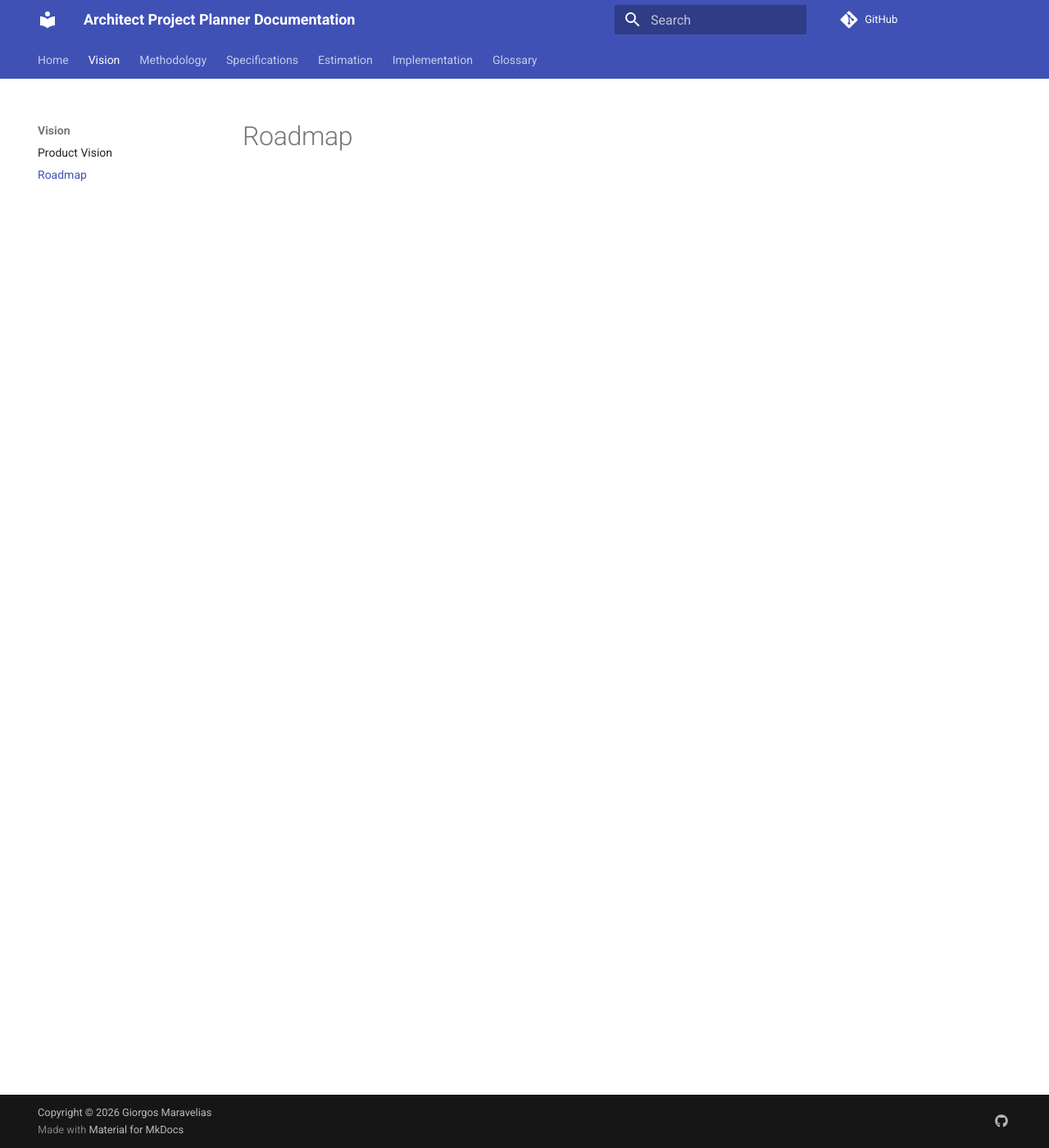
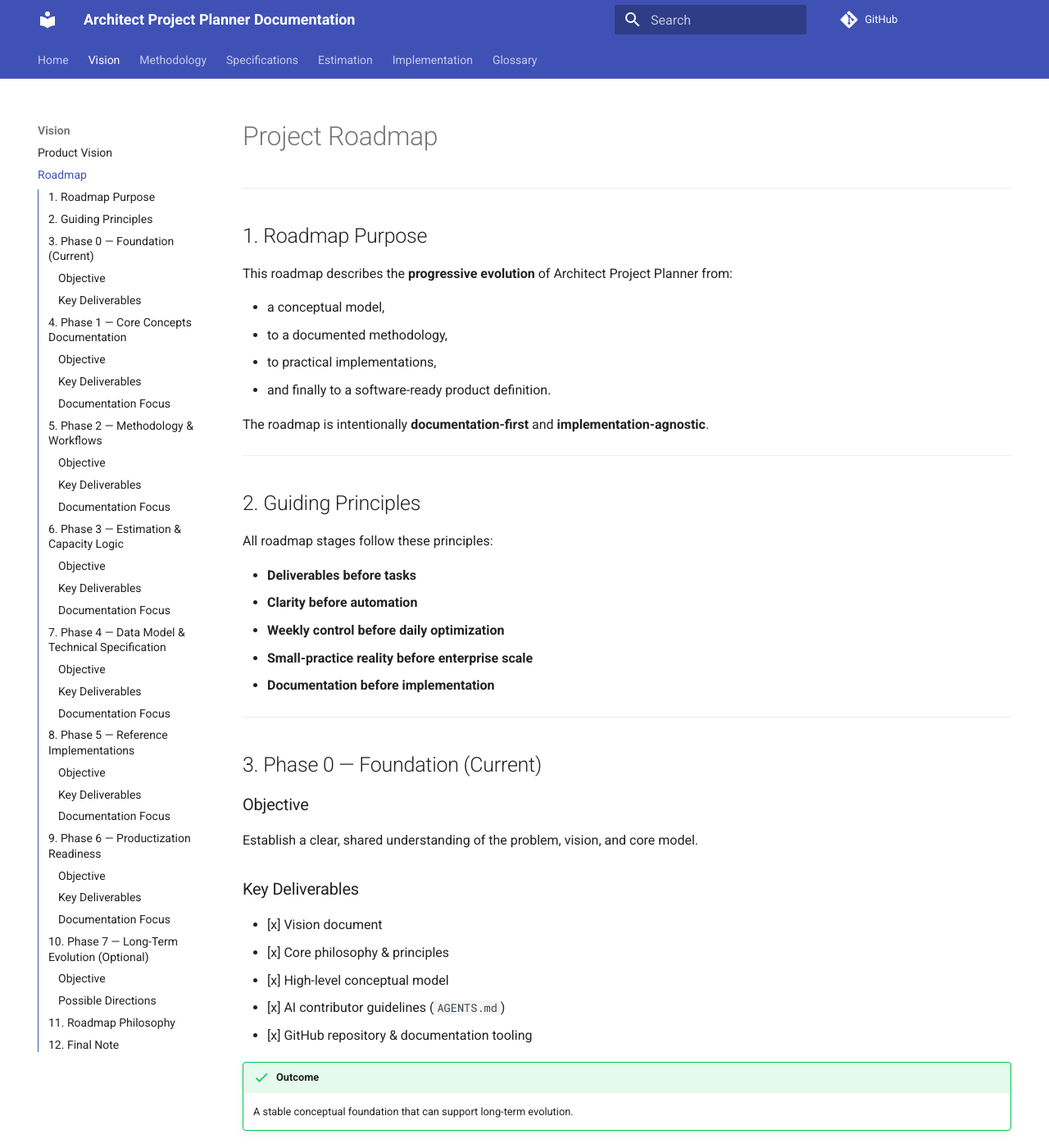
Before and after one commit to maravelias/architect-project-planer-documentation, an MkDocs documentation site: the page built from docs/vision/roadmap.md, in a window 1280 px wide and 1400 px high. Shown: the whole window at 82% size. Built offline with MkDocs 1.6.1 and Material for MkDocs 9.7.7, drawn with Linux system fonts in a browser that asks for light colours; comment, search, counter and statistics services are not loaded; some of the changed text lies outside the part shown.

Commit message:
docs(roadmap): add comprehensive phased roadmap for project evolution
- Introduced a detailed, multi-phase roadmap outlining the project's objectives, key deliverables, and documentation focus for each stage.
- Emphasized a documentation-first, implementation-agnostic approach to ensure clarity and scalability.
- Included guiding principles and roadmap philosophy for long-term strategic alignment.

```diff
--- a/docs/vision/roadmap.md
+++ b/docs/vision/roadmap.md
@@ -1 +1,221 @@
-# Roadmap
+# Project Roadmap
+
+---
+
+## 1. Roadmap Purpose
+
+This roadmap describes the **progressive evolution** of Architect Project Planner from:
+
+- a conceptual model,
+- to a documented methodology,
+- to practical implementations,
+- and finally to a software-ready product definition.
+
+The roadmap is intentionally **documentation-first** and **implementation-agnostic**.
+
+---
+
+## 2. Guiding Principles
+
+All roadmap stages follow these principles:
+
+- **Deliverables before tasks**
+- **Clarity before automation**
+- **Weekly control before daily optimization**
+- **Small-practice reality before enterprise scale**
+- **Documentation before implementation**
+
+---
+
+## 3. Phase 0 — Foundation (Current)
+
+### Objective
+Establish a clear, shared understanding of the problem, vision, and core model.
+
+### Key Deliverables
+- [x] Vision document
+- [x] Core philosophy & principles
+- [x] High-level conceptual model
+- [x] AI contributor guidelines (`AGENTS.md`)
+- [x] GitHub repository & documentation tooling
+
+!!! success "Outcome"
+    A stable conceptual foundation that can support long-term evolution.
+
+---
+
+## 4. Phase 1 — Core Concepts Documentation
+
+### Objective
+Define the fundamental building blocks of the system with absolute clarity.
+
+### Key Deliverables
+- **Projects**
+- **Phases**
+- **Deliverables**
+- **Tasks**
+- **Time Logs**
+- **Weekly Capacity**
+
+### Documentation Focus
+- Clear definitions
+- Boundaries and responsibilities
+- Relationships between concepts
+- Diagrams (PlantUML via Kroki)
+
+!!! success "Outcome"
+    A shared vocabulary that prevents misinterpretation and scope creep.
+
+---
+
+## 5. Phase 2 — Methodology & Workflows
+
+### Objective
+Describe how architects actually use the system in practice.
+
+### Key Deliverables
+- Typical project lifecycle workflows
+- Authority submission workflows
+- Weekly planning process
+- Time logging and review cycles
+- Handling uncertainty and iteration
+
+### Documentation Focus
+- Step-by-step workflows
+- Realistic scenarios
+- Decision points and constraints
+- Minimal but expressive diagrams
+
+!!! success "Outcome"
+    A usable methodology that can be applied without software.
+
+---
+
+## 6. Phase 3 — Estimation & Capacity Logic
+
+### Objective
+Formalize how time, effort, and risk are handled.
+
+### Key Deliverables
+- Time estimation principles
+- Planned vs actual tracking
+- Weekly capacity rules
+- Risk buffers and slack logic
+- Feedback loops for learning
+
+### Documentation Focus
+- Rules, not algorithms
+- Rationale behind decisions
+- Practical examples
+- Avoiding false precision
+
+!!! success "Outcome"
+    A defensible, realistic approach to time control.
+
+---
+
+## 7. Phase 4 — Data Model & Technical Specification
+
+### Objective
+Translate methodology into a software-ready structure.
+
+### Key Deliverables
+- Conceptual data model
+- Entity relationships
+- State transitions
+- Constraints and invariants
+- Non-functional requirements
+
+### Documentation Focus
+- PlantUML diagrams
+- Clear entity definitions
+- Separation of logic and implementation
+- Developer-friendly clarity
+
+!!! success "Outcome"
+    A specification that can be implemented consistently across tools.
+
+---
+
+## 8. Phase 5 — Reference Implementations
+
+### Objective
+Demonstrate how the system works in real tools.
+
+### Key Deliverables
+- Excel / spreadsheet MVP
+- No-code implementation (e.g. Airtable / Notion)
+- Sample datasets
+- Example dashboards
+
+### Documentation Focus
+- Practical setup guides
+- Trade-offs and limitations
+- What is simplified vs preserved
+
+!!! success "Outcome"
+    Proof that the methodology works without heavy software.
+
+---
+
+## 9. Phase 6 — Productization Readiness
+
+### Objective
+Prepare the documentation for transition into a real product.
+
+### Key Deliverables
+- SaaS architecture concepts
+- UI / UX principles
+- API-level thinking
+- Permission & role models
+- Studio-level scaling rules
+
+### Documentation Focus
+- Product boundaries
+- What not to build
+- Progressive complexity
+
+!!! success "Outcome"
+    A clear bridge from documentation to software development.
+
+---
+
+## 10. Phase 7 — Long-Term Evolution (Optional)
+
+### Objective
+Explore advanced value without compromising simplicity.
+
+### Possible Directions
+- Estimation benchmarks
+- Risk pattern analysis
+- Fee intelligence
+- Cross-project insights
+- Studio performance indicators
+
+!!! note "Constraint"
+    Only pursue features that:
+
+    - reinforce control,
+    - respect architectural judgment,
+    - and avoid bureaucratic overhead.
+
+---
+
+## 11. Roadmap Philosophy
+
+This roadmap is **non-linear**:
+
+- Some phases may overlap
+- Later phases may never be fully implemented
+- Documentation quality is more important than completion
+
+Progress is measured by **clarity gained**, not features shipped.
+
+---
+
+## 12. Final Note
+
+!!! quote "Final Note"
+    Architect Project Planner is not built to scale fast. It is built to **hold up under professional reality**.
+
+    That is its competitive advantage.
```
